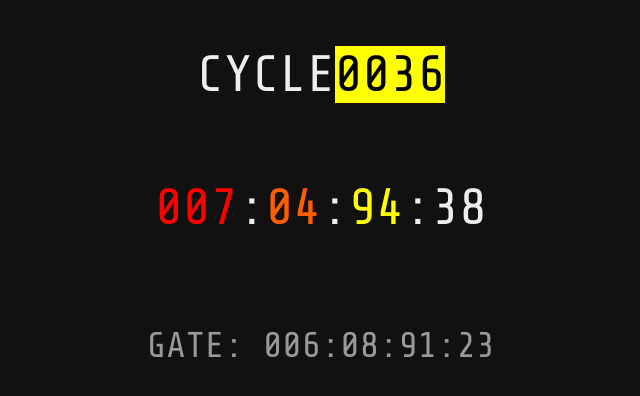
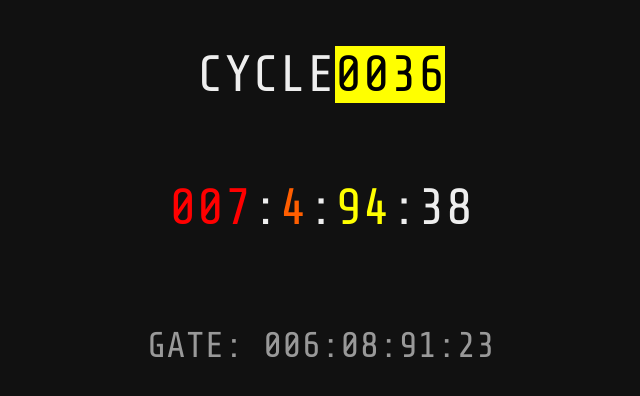
Before and after one commit to Metafaux/BlackRockTimeInfinite, a website built with webpack: page build/index.html in a window 1280 px wide. Shown: the whole page, without its empty margins (319-959 px from the left). Built offline with nearby package versions, Linux system fonts and the light colour scheme.

Commit message:
Update Gate info; add MetricTime type

```diff
--- a/src/BlackRockInfinite.test.ts
+++ b/src/BlackRockInfinite.test.ts
@@ -8,6 +8,7 @@ import {
   isItBurnNight,
   getBurnYear,
   getGateOpen,
+  gateTimeDisplay,
 } from './BlackRockInfinite';
 
 const pacificTimeZone = 'America/Los_Angeles';
@@ -40,7 +41,7 @@ describe('Labor Day date', () => {
   });
 });
 
-describe('Gate time 2021', () => {
+describe('Gate time', () => {
   it('calculates 2021 Gate to open Aug 29, 12:00:00 AM PDT', () => {
     const gateTime = getGateOpen(2021);
     const formattedPacificDate = getFormattedDateString(
@@ -49,6 +50,29 @@ describe('Gate time 2021', () => {
       pacificTimeZone
     );
     expect(formattedPacificDate).toEqual('Aug 29, 2021, 12:00:00 AM PDT');
+  });
+  it('calculates that Gate time is accurate difference from Burn time', () => {
+    const gateTime = getGateOpen(2022);
+    const burnTime = getBurnTime(2022);
+    const difference = burnTime.getTime() - gateTime.getTime();
+    // Burn Saturday 9:23:23 PM minus Gate Sunday 12:00:00 AM = 595403000 MS
+    expect(difference).toEqual(595403000);
+    expect(getMetricTime(burnTime.getTime(), gateTime.getTime())).toEqual({
+      days: '006',
+      hours: '8',
+      minutes: '91',
+      seconds: '23',
+    });
+  });
+  it('shows the GATE OPEN message during the event', () => {
+    const burnTime = getBurnTime(2023);
+    const referenceTime = new Date(2023, 8, 1).getTime();
+    const gateDisplayString = gateTimeDisplay(
+      referenceTime,
+      2023,
+      burnTime.getTime()
+    );
+    expect(gateDisplayString).toEqual('GATE OPEN');
   });
 });
 
@@ -105,7 +129,7 @@ describe('Burn time', () => {
     const burnDate = getNextBurnTime(july16date);
     const metricTimeObj = getMetricTime(burnDate.getTime(), july16date);
     expect(metricTimeObj.days).toEqual('050');
-    expect(metricTimeObj.hours).toEqual('05');
+    expect(metricTimeObj.hours).toEqual('5');
     expect(metricTimeObj.minutes).toEqual('00');
     expect(metricTimeObj.seconds).toEqual('00');
   });
@@ -166,7 +190,7 @@ describe('Burn night', () => {
     const metricTime = getMetricTime(burnTime, referenceTime, initTime);
     expect(burnTime).toEqual(burnTime2033);
     expect(metricTime.days).toEqual('000');
-    expect(metricTime.hours).toEqual('00');
+    expect(metricTime.hours).toEqual('0');
     expect(metricTime.minutes).toEqual('00');
     expect(metricTime.seconds).toEqual('00');
   });
@@ -185,7 +209,7 @@ describe('Burn night', () => {
     const newBurnYear = new Date(burnTime).getFullYear();
     expect(burnTime).toEqual(burnTime2034);
     expect(metricTime2.days).toEqual('363');
-    expect(metricTime2.hours).toEqual('00');
+    expect(metricTime2.hours).toEqual('0');
     expect(metricTime2.minutes).toEqual('00');
     expect(metricTime2.seconds).toEqual('00');
     expect(newBurnYear).toEqual(2034);
--- a/src/BlackRockInfinite.ts
+++ b/src/BlackRockInfinite.ts
@@ -1,6 +1,15 @@
 /**
  * Black Rock Infinite: TypeScript
+ *
+ * Copyright (c) Alexander D. Wilson, all rights reserved.
  */
+
+export interface MetricTime {
+  days: string;
+  hours: string;
+  minutes: string;
+  seconds: string;
+}
 
 export const METRIC_SECOND_VALUE_MS = 864;
 
@@ -81,10 +90,12 @@ export const getBurnTime = (year: number) => {
   burnDate.setUTCMinutes(BURN_MINUTE);
   burnDate.setUTCSeconds(BURN_MINUTE);
 
-  // maybe this should just return getTime() number
   return burnDate;
 };
 
+// Gate opens a fixed amount of time before Burn:
+// 595403000 ms
+// 006:8:91:23
 export const getGateOpen = (year: number) => {
   const GATE_HOUR_UTC = 7;
 
@@ -152,7 +163,7 @@ export const getNextBurnTime = (dateOverride?: number) => {
  * If 'nextBurnTime has passed, return  Burn Night state:
  * all zeroes with currentBurnYear
  * @param nextBurnTime
- * @param referenceTime
+ * @param referenceTime now, or lookup time
  * @param afterburnCallback function. optional. allows calling script to
  * pass a reset function that only runs after Burn night is complete,
  * because calling script controls "nextBurnTime" value.
@@ -162,7 +173,7 @@ export const getMetricTime = (
   nextBurnTime: number,
   referenceTime: number,
   afterburnCallback?: () => void
-) => {
+): MetricTime => {
   if (referenceTime > nextBurnTime) {
     // reset the clock if past Burn Night
     if (afterburnCallback && !isItBurnNight(referenceTime, nextBurnTime)) {
@@ -171,7 +182,7 @@ export const getMetricTime = (
     return {
       // year: addLeadingZeroes(getBurnYear(nextBurnTime).toString(), 4),
       days: '000',
-      hours: '00',
+      hours: '0',
       minutes: '00',
       seconds: '00',
     };
@@ -185,7 +196,7 @@ export const getMetricTime = (
 
   return {
     days: addLeadingZeroes(days, 3),
-    hours: addLeadingZeroes((metricHours % 10).toString(), 2),
+    hours: (metricHours % 10).toString(),
     minutes: addLeadingZeroes((metricMinutes % 100).toString(), 2),
     seconds: addLeadingZeroes((metricSeconds % 100).toString(), 2),
   };
@@ -196,12 +207,7 @@ export const stringifyMetricTime = ({
   hours,
   minutes,
   seconds,
-}: {
-  days: string;
-  hours: string;
-  minutes: string;
-  seconds: string;
-}) => {
+}: MetricTime) => {
   return (
     addLeadingZeroes(days, 3) +
     ':' +
@@ -212,3 +218,15 @@ export const stringifyMetricTime = ({
     addLeadingZeroes(seconds, 2)
   );
 };
+
+export const gateTimeDisplay = (
+  referenceTime: number,
+  burnYear: number,
+  nextBurnTime: number
+) => {
+  const gateOpenMs = getGateOpen(burnYear).getTime();
+  if (referenceTime > gateOpenMs) return 'GATE OPEN';
+  return (
+    'GATE: ' + stringifyMetricTime(getMetricTime(nextBurnTime, gateOpenMs))
+  );
+};
--- a/src/index.ts
+++ b/src/index.ts
@@ -4,13 +4,14 @@ import {
   getMetricTime,
   METRIC_SECOND_VALUE_MS,
   getBurnYear,
-  getGateOpen,
-  stringifyMetricTime,
+  MetricTime,
+  gateTimeDisplay,
 } from './BlackRockInfinite';
 
 let nextBurnTime = 0;
 let referenceTime = 0;
 let burnYear = 0;
+let lastTimeCheck: MetricTime;
 
 enum timerDisplayElement {
   YEAR = 'year',
@@ -34,11 +35,15 @@ const initTime = () => {
   burnYear = getBurnYear(referenceTime);
   setYear(addLeadingZeroes(burnYear.toString(), 4));
 
-  const gateMetricTime = getMetricTime(
-    nextBurnTime,
-    getGateOpen(burnDate.getFullYear()).getTime()
-  );
-  if (gateSpan) gateSpan.innerHTML = stringifyMetricTime(gateMetricTime);
+  // Use this to reset clock after idle / sleep
+  lastTimeCheck = getMetricTime(nextBurnTime, referenceTime);
+
+  if (gateSpan)
+    gateSpan.innerHTML = gateTimeDisplay(
+      referenceTime,
+      burnDate.getFullYear(),
+      nextBurnTime
+    );
 };
 
 const setYear = (year: string) => {
@@ -55,16 +60,18 @@ const setYear = (year: string) => {
  * It is the current YEAR value until the END of burn night
  * Only refresh year then.
  *
- * THIS checks if isItBurnNight.
  * GetMetricTime returns 00 if negative.
- * Reset time once isItBurnNight returns false.
  */
 const onMetricSecondTick = () => {
-  // should initTime be a callback arg?
-  // if (referenceTime > nextBurnTime) {
-  //   if (!isItBurnNight(referenceTime)) initTime();
-  // }
   const metricTime = getMetricTime(nextBurnTime, referenceTime, initTime);
+
+  // Refresh the time from Date.now() every metric hour.
+  if (
+    lastTimeCheck.days !== metricTime.days ||
+    lastTimeCheck.hours !== metricTime.hours
+  ) {
+    initTime();
+  }
 
   if (daysSpan) daysSpan.innerHTML = metricTime.days;
   if (hoursSpan) hoursSpan.innerHTML = metricTime.hours;
```
Also changed, not shown: build/index.html.
